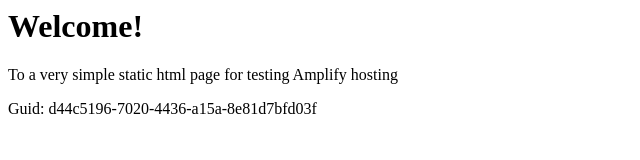
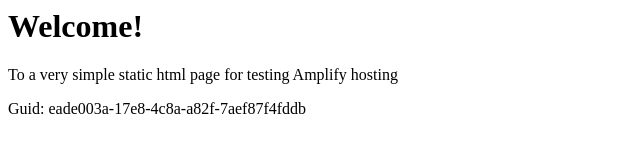
Before and after one commit to aws-aemilia-icn/Github-PR-Commit-Integration-Test-DoNotTouch-GitHubWebhookPushCanaryTest-v1-prod-ap-northeast-2, a website: page src/index.html in a window 1280 px wide. Shown: the full height of the page, 0-640 px from the left. Drawn offline with Linux system fonts and the light colour scheme.

Commit message:
commit from integ tests

```diff
--- a/src/index.html
+++ b/src/index.html
@@ -12,6 +12,6 @@
 <body>
     <h1>Welcome!</h1>
     <p>To a very simple static html page for testing Amplify hosting</p>
-    <p>Guid: d44c5196-7020-4436-a15a-8e81d7bfd03f</p></body>
+    <p>Guid: eade003a-17e8-4c8a-a82f-7aef87f4fddb</p></body>
 
 </html>
```
